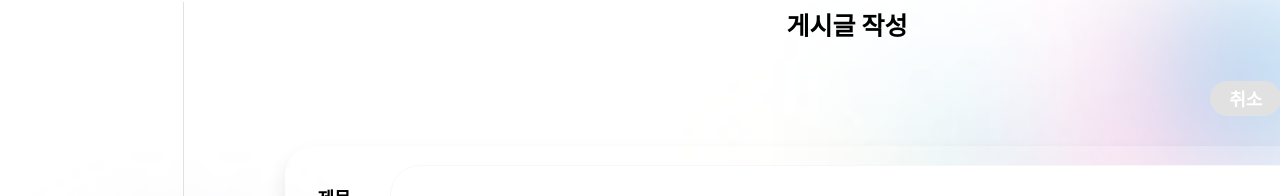
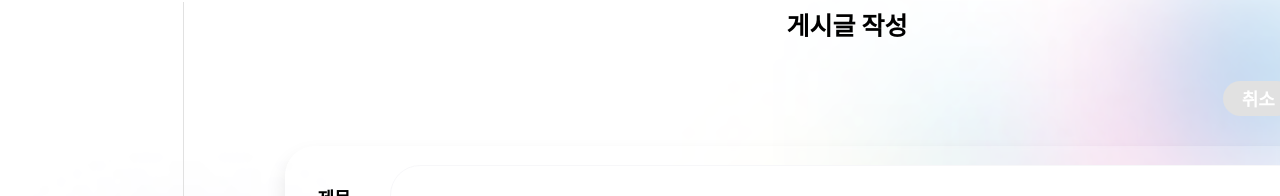
Before and after one commit to stockOneQ/front, a Next.js app: page /community/board/new in a window 1280 px wide. Shown: the part 180-376 px from the top of the page. Built offline with nearby package versions, Linux system fonts and the light colour scheme.

Commit message:
design(community): 취소/저장 버튼 위치 수정

```diff
--- a/components/community/Board/New/Editor/style.ts
+++ b/components/community/Board/New/Editor/style.ts
@@ -19,7 +19,7 @@ export const ActionButtonGroup = styled.div`
   font-size: 1.8rem;
   font-weight: 600;
   padding-bottom: 3rem;
-  margin-right: 4rem;
+  margin-right: 1.5rem;
 `;
 
 export const Button = styled.button<{ disabled?: boolean }>`
```
